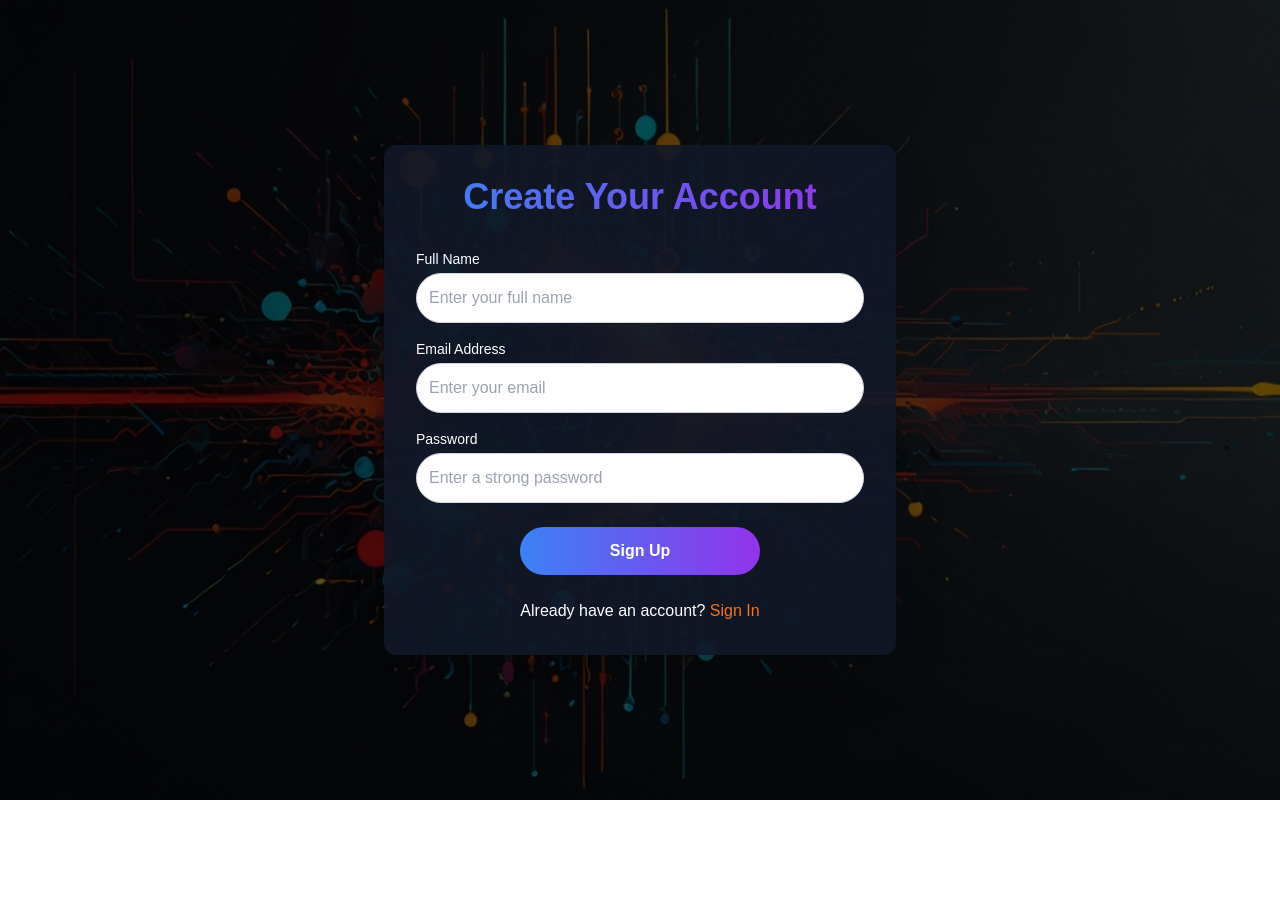
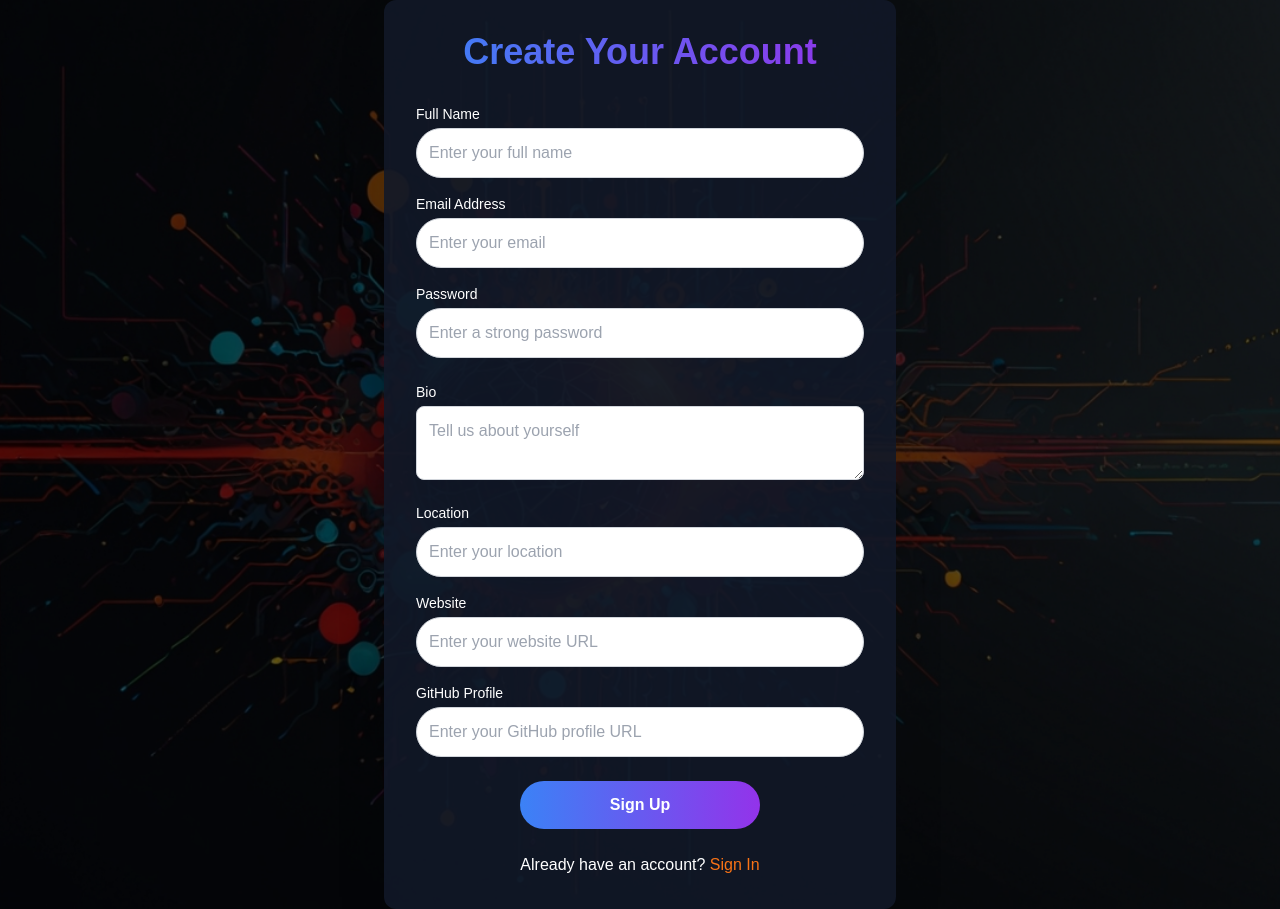
Before and after one commit to LewKM/Git-Connect-Social-Web-App, a Next.js app: page /signup in a window 1280 px wide. Before the commit the page ends 800 px from the top, so only its background shows below. Built offline with nearby package versions, Linux system fonts and the light colour scheme.

Commit message:
Adds the new signup code for the user

```diff
--- a/src/app/api/signup/route.ts
+++ b/src/app/api/signup/route.ts
@@ -1,20 +1,48 @@
-// src/app/api/signUp/route.ts
 import { NextResponse } from 'next/server';
-import { account } from '../../lib/appwrite'; // correct relative path
+import { account, databases, Permission, Role } from '../../lib/appwrite';
 
+// Appwrite constants
+const DATABASE_ID = '66ee6792001cc251b751';  // Replace with your actual Database ID
+const DEVELOPERS_COLLECTION_ID = '66f125020038b0271d36';  // Replace with your actual Developers Collection ID
 
 export async function POST(req: Request) {
-    const { email, password, name } = await req.json();
+    const { email, password, name, bio, location, website, github } = await req.json();
 
     try {
-        const response = await account.create('unique()', email, password, name);
-        return NextResponse.json(response, { status: 201 });
+        // Step 1: Create the user account
+        const accountResponse = await account.create('unique()', email, password, name);
+
+        // Step 2: Store additional profile information in the Developers collection
+        const developerId = accountResponse.$id; // Get the unique user ID from the account creation
+        const developerProfile = {
+            developer_id: developerId,     // Foreign key linking this profile to the created user
+            name: name,
+            bio: bio,
+            location: location,
+            website: website,
+            github: github,
+        };
+
+        // Insert the developer profile data into the Developers collection
+        const profileResponse = await databases.createDocument(
+            DATABASE_ID,
+            DEVELOPERS_COLLECTION_ID,
+            'unique()',          // Unique document ID
+            developerProfile,
+            [
+                Permission.read(Role.any()),                  // Anyone can read this document
+                Permission.update(Role.user(developerId)),    // Only the developer can update their profile
+                Permission.delete(Role.user(developerId))     // Only the developer can delete their profile
+            ]
+        );
+
+        // Return a successful response with both account and profile creation data
+        return NextResponse.json({ account: accountResponse, profile: profileResponse }, { status: 201 });
     } catch (error: unknown) {
-        // Type guard to check if the error is an instance of Error
+        console.error('Sign up error:', error);
         if (error instanceof Error) {
             return NextResponse.json({ error: error.message }, { status: 500 });
         }
-        // If it's not an Error object, return a generic error message
         return NextResponse.json({ error: 'An unknown error occurred' }, { status: 500 });
     }
 }
--- a/src/app/lib/appwrite.ts
+++ b/src/app/lib/appwrite.ts
@@ -1,5 +1,5 @@
 // lib/appwrite.ts
-import { Client, Account, Databases, Storage } from 'appwrite';
+import { Client, Account, Databases, Storage, Permission, Role } from 'appwrite';
 
 const client = new Client();
 
@@ -12,4 +12,5 @@ const account = new Account(client);
 const databases = new Databases(client);
 const storage = new Storage(client);
 
-export { client, account, databases, storage };
+// Export the Permission and Role classes
+export { client, account, databases, storage, Permission, Role };
--- a/src/app/page.tsx
+++ b/src/app/page.tsx
@@ -5,7 +5,7 @@ import Link from 'next/link';
 
 export default function HomePage() {
     return (
-        <div className="relative min-h-screen bg-signup-bg bg-cover bg-center text-white">
+        <div className="relative min-h-screen bg-signup-bg bg-cover bg-fixed bg-center text-white">
             {/* Overlay for contrast */}
             <div className="absolute inset-0 bg-black bg-opacity-60"></div>
 
@@ -23,9 +23,9 @@ export default function HomePage() {
                             Sign Up Now
                         </button>
                     </Link>
-                    <Link href="/login">
+                    <Link href="/signin">
                         <button className="bg-white text-black px-8 py-4 rounded-full font-semibold transition-transform transform hover:scale-105 hover:shadow-lg">
-                            Log In
+                            Sign In
                         </button>
                     </Link>
                 </div>
--- a/src/app/signup/page.tsx
+++ b/src/app/signup/page.tsx
@@ -7,6 +7,10 @@ export default function SignUpPage() {
     const [email, setEmail] = useState('');
     const [password, setPassword] = useState('');
     const [name, setName] = useState('');
+    const [bio, setBio] = useState('');
+    const [location, setLocation] = useState('');
+    const [website, setWebsite] = useState('');
+    const [github, setGithub] = useState('');
     const [loading, setLoading] = useState(false);
     const [errorMessage, setErrorMessage] = useState('');
 
@@ -20,7 +24,15 @@ export default function SignUpPage() {
                 headers: {
                     'Content-Type': 'application/json',
                 },
-                body: JSON.stringify({ email, password, name }),
+                body: JSON.stringify({
+                    email,
+                    password,
+                    name,
+                    bio,
+                    location,
+                    website,
+                    github
+                }),
             });
 
             if (!response.ok) {
@@ -29,6 +41,7 @@ export default function SignUpPage() {
 
             const data = await response.json();
             console.log('User signed up:', data);
+            window.alert('User signed up successfully!');
         } catch (error) {
             console.error('Error signing up:', error);
             setErrorMessage('Error signing up. Please try again.');
@@ -91,6 +104,53 @@ export default function SignUpPage() {
                     />
                 </div>
 
+                {/* Bio Input */}
+                <div className="mb-4">
+                    <label className="block text-sm font-medium mb-1">Bio</label>
+                    <textarea
+                        value={bio}
+                        onChange={(e) => setBio(e.target.value)}
+                        className="border border-gray-300 rounded-lg p-3 w-full focus:outline-none focus:ring-2 focus:ring-blue-500 bg-white text-black"
+                        placeholder="Tell us about yourself"
+                    />
+                </div>
+
+                {/* Location Input */}
+                <div className="mb-4">
+                    <label className="block text-sm font-medium mb-1">Location</label>
+                    <input
+                        type="text"
+                        value={location}
+                        onChange={(e) => setLocation(e.target.value)}
+                        className="border border-gray-300 rounded-full p-3 w-full focus:outline-none focus:ring-2 focus:ring-blue-500 bg-white text-black"
+                        placeholder="Enter your location"
+                    />
+                </div>
+
+                {/* Website Input */}
+                <div className="mb-4">
+                    <label className="block text-sm font-medium mb-1">Website</label>
+                    <input
+                        type="url"
+                        value={website}
+                        onChange={(e) => setWebsite(e.target.value)}
+                        className="border border-gray-300 rounded-full p-3 w-full focus:outline-none focus:ring-2 focus:ring-blue-500 bg-white text-black"
+                        placeholder="Enter your website URL"
+                    />
+                </div>
+
+                {/* GitHub Input */}
+                <div className="mb-6">
+                    <label className="block text-sm font-medium mb-1">GitHub Profile</label>
+                    <input
+                        type="url"
+                        value={github}
+                        onChange={(e) => setGithub(e.target.value)}
+                        className="border border-gray-300 rounded-full p-3 w-full focus:outline-none focus:ring-2 focus:ring-blue-500 bg-white text-black"
+                        placeholder="Enter your GitHub profile URL"
+                    />
+                </div>
+
                 {/* Sign-Up Button */}
                 <div className="flex justify-center">
                     <button
@@ -109,22 +169,6 @@ export default function SignUpPage() {
                         Sign In
                     </Link>
                 </p>
-
-                {/* Social Sign-In Options
-                <div className="mt-8">
-                    <p className="text-center text-gray-400 mb-4">Or sign up with</p>
-                    <div className="flex space-x-4 justify-center">
-                        <button className="bg-blue-600 hover:bg-blue-700 text-white p-3 rounded-full transition-transform transform hover:scale-105">
-                            <i className="fab fa-facebook-f"></i>
-                        </button>
-                        <button className="bg-red-600 hover:bg-red-700 text-white p-3 rounded-full transition-transform transform hover:scale-105">
-                            <i className="fab fa-google"></i>
-                        </button>
-                        <button className="bg-gray-800 hover:bg-gray-900 text-white p-3 rounded-full transition-transform transform hover:scale-105">
-                            <i className="fab fa-github"></i>
-                        </button>
-                    </div>
-                </div> */}
             </div>
         </div>
     );
```
Also changed, not shown: src/app/signin/page.tsx (+8 -11 lines).
